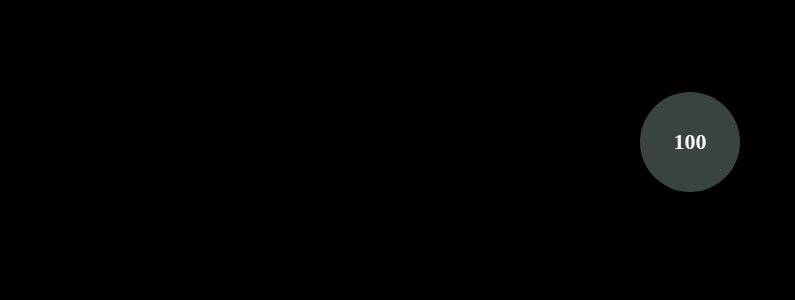
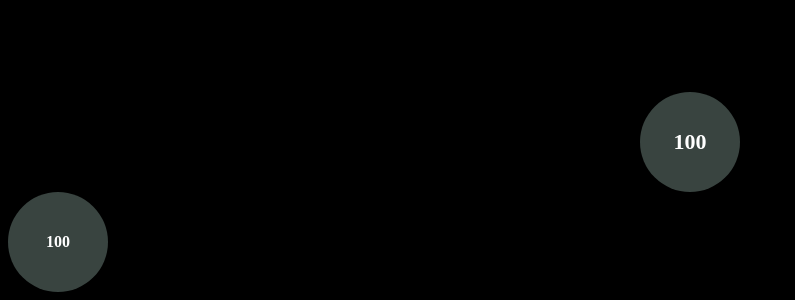
Before and after one commit to 1id0r/day18-git, a plain HTML site: page index.html in a window 1280 px wide. Shown: the part 540-840 px from the top of the page, without its empty margins (0-795 px from the left). Before the commit the page ends 800 px from the top, so only its background shows below. Drawn offline with Linux system fonts and the light colour scheme.

Commit message:
add second ball

```diff
--- a/index.html
+++ b/index.html
@@ -8,6 +8,7 @@
   </head>
   <body>
     <div onclick="onBallClick()" class="ball">100</div>
+    <div onclick="onBall2Click()" class="ball2">100</div>
     <script src="./main.js"></script>
     <script src="./utils.js"></script>
   </body>
--- a/styles.css
+++ b/styles.css
@@ -17,3 +17,15 @@ body {
   font-weight: bold;
   transition: width 1s, height 1s, font-size 1s;
 }
+.ball2 {
+  width: 100px;
+  height: 100px;
+  border-radius: 50%;
+  background-color: rgb(57, 68, 64);
+  text-align: center;
+  align-items: center;
+  display: flex;
+  justify-content: center;
+  font-weight: bold;
+  transition: width 1s, height 1s, font-size 1s;
+}
```
